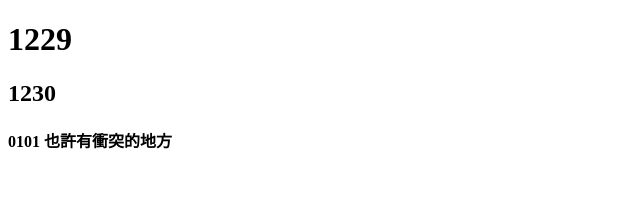
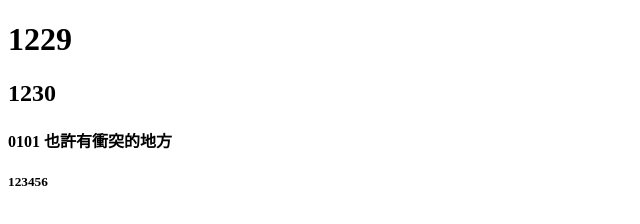
Before and after one commit to icecream910601/1229Demo, a plain HTML site: page index.html in a window 1280 px wide. Shown: the full height of the page, 0-640 px from the left. Drawn offline with Linux system fonts and the light colour scheme.

Commit message:
add  title h5

```diff
--- a/index.html
+++ b/index.html
@@ -10,5 +10,6 @@
     <h1>1229</h1>
     <h2>1230</h2>
     <h4>0101 也許有衝突的地方</h4>
+    <h5>123456</h5>
 </body>
 </html>
```
